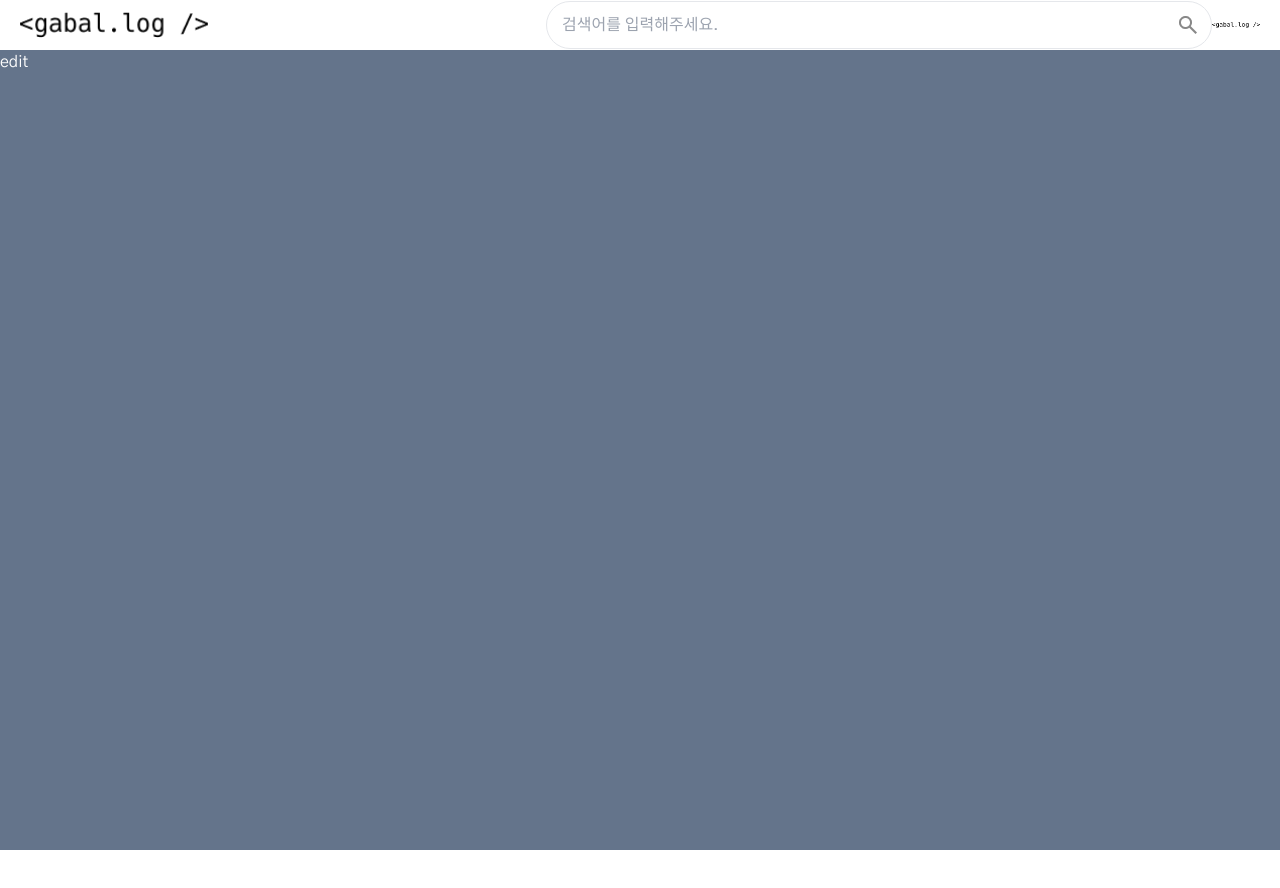
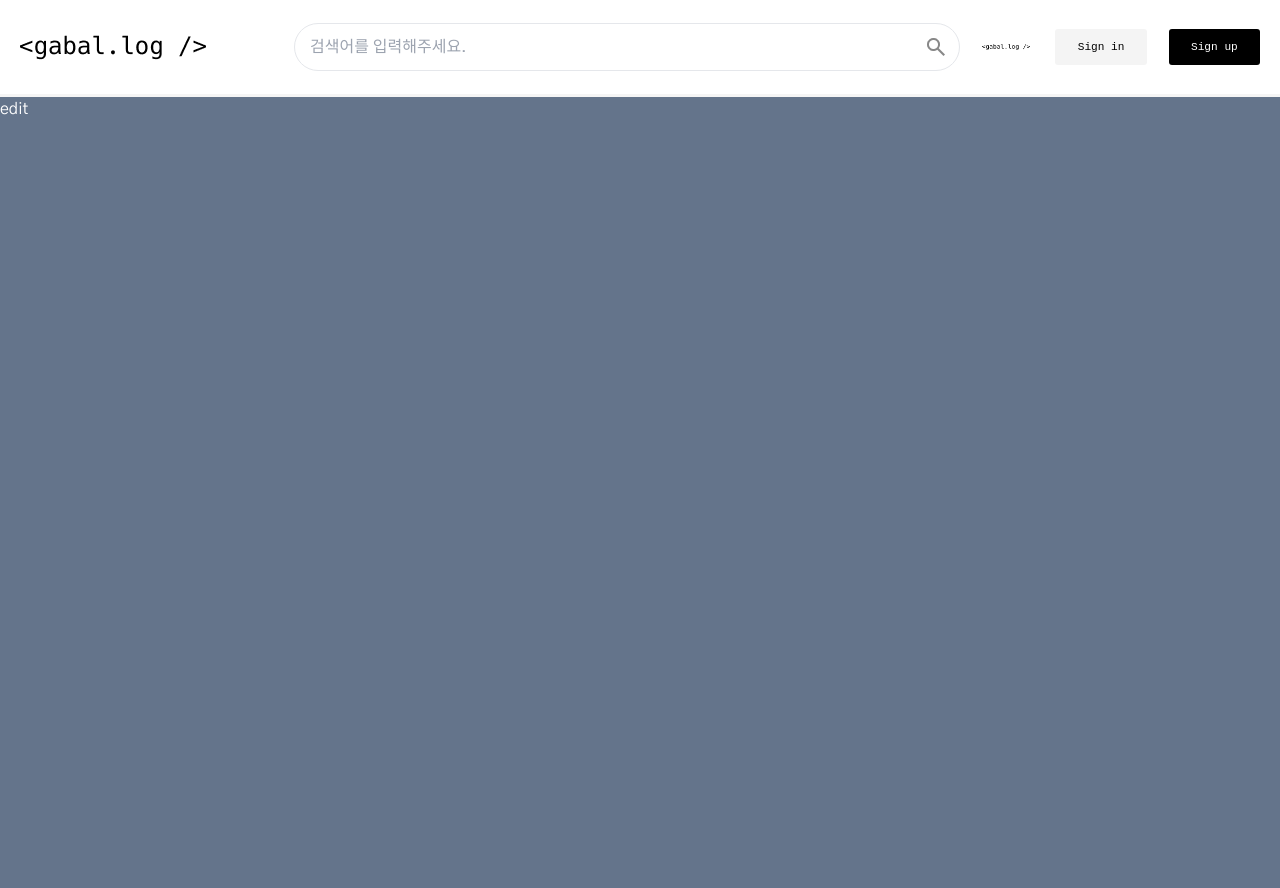
Before and after one commit to GaebalLog/GaebalLog_front, a Next.js app: page / in a window 1280 px wide. Shown: the top 888 px of the page. Before the commit the page ends 850 px from the top, so only its background shows below. Built offline with nearby package versions, Linux system fonts and the light colour scheme; a small style sheet from the web is missing.

Commit message:
[FEAT] 헤더 레이아웃

```diff
--- a/src/components/header/Header.tsx
+++ b/src/components/header/Header.tsx
@@ -2,20 +2,27 @@
 import Image from "next/image";
 import React from "react";
 
+import { BORDER_COLOR } from "@/constants/global/colors";
+
 import Input from "../designSystem/Input";
 import logo from "../../../public/assets/images/home/logo.png";
 
+import LoggedInBox from "./LoggedInBox";
+import NotLoggedInBox from "./NotLoggedInBox";
+
 const styles = {
-  innerUl: "flex items-center justify-between",
+  innerUl: "flex items-center justify-between gap-[22px]",
 };
 
 const Header = () => {
   const [search, setSearch] = React.useState("");
   return (
-    <header className="flex justify-center w-full">
-      <ul className="flex items-center justify-between w-[1800px] h-[50px] p-[20px]">
+    <header
+      className={`flex justify-center w-full border-b-[3px] ${BORDER_COLOR.primary}`}
+    >
+      <ul className="flex items-center justify-between w-[1800px] h-[94px] p-[20px] gap-[88px]">
         <Image src={logo} width={188} height={28} alt="logo" />
-        <nav className="flex">
+        <nav className="flex items-center justify-between w-[80%]">
           <ul className={styles.innerUl}>
             <li>
               <Input value={search} onChange={setSearch} type="header" />
@@ -25,7 +32,7 @@ const Header = () => {
             </li>
           </ul>
           <ul className={styles.innerUl}>
-            <li></li>
+            <LoggedInBox />
           </ul>
         </nav>
       </ul>
--- /dev/null
+++ b/src/components/header/LoggedInBox.tsx
@@ -0,0 +1,22 @@
+import React from "react";
+
+import Button from "../designSystem/Button";
+
+const LoggedInBox = () => {
+  return (
+    <>
+      <li>
+        <Button size="login" color="lightGrey">
+          Sign in
+        </Button>
+      </li>
+      <li>
+        <Button size="login" color="black">
+          Sign up
+        </Button>
+      </li>
+    </>
+  );
+};
+
+export default LoggedInBox;
--- /dev/null
+++ b/src/components/header/NotLoggedInBox.tsx
@@ -0,0 +1,23 @@
+import React from "react";
+
+import useIcon from "@/hooks/useIcon";
+import Button from "../designSystem/Button";
+
+const NotLoggedInBox = () => {
+  const { getIcon } = useIcon();
+  const Alarm = getIcon("alarm", 18, 22);
+  const Profile = getIcon("profile", 40, 40);
+  return (
+    <>
+      <li>{Alarm}</li>
+      <li>{Profile}</li>
+      <li>
+        <Button size="login" color="black">
+          Log out
+        </Button>
+      </li>
+    </>
+  );
+};
+
+export default NotLoggedInBox;
```
Also changed, not shown: 1 other file (tests, documents, lock files or other folders).
